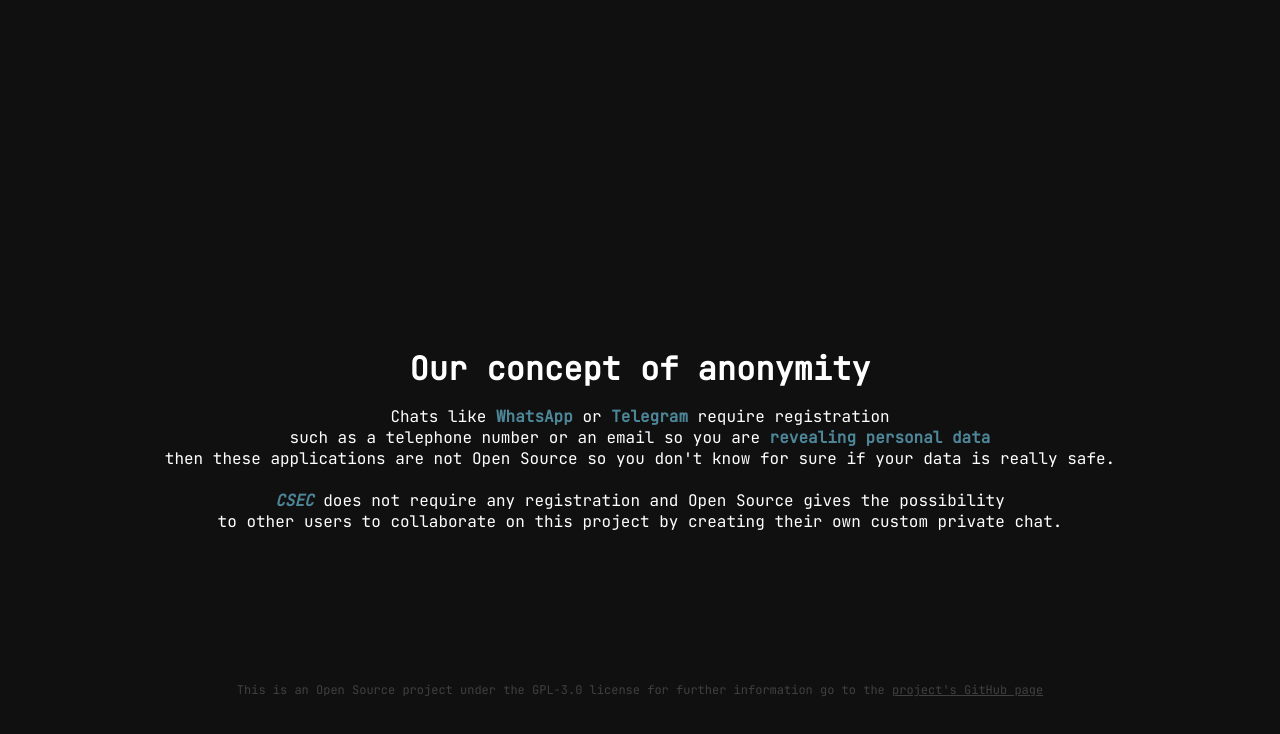
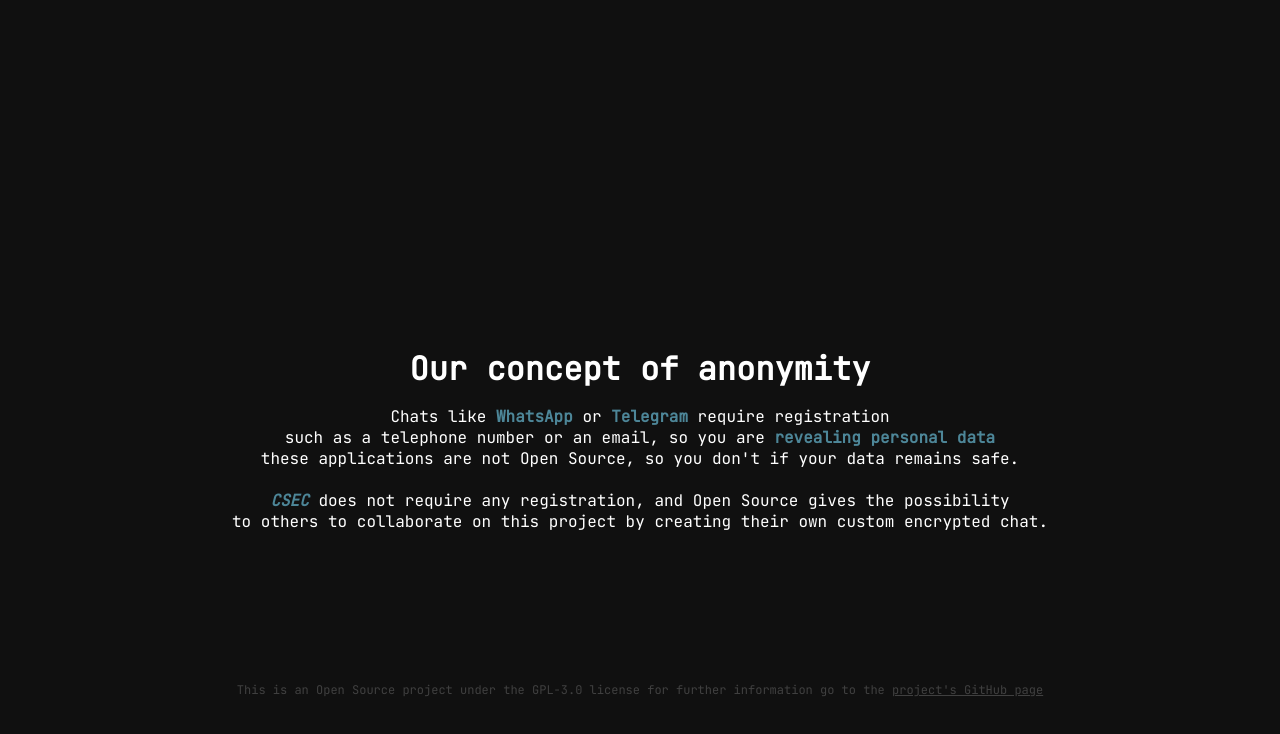
Before and after one commit to aniko33/Charles-CSEC, a plain HTML site: page site/index.html in a window 1280 px wide. Shown: the part 674-1408 px from the top of the page. Drawn offline with Linux system fonts and the light colour scheme.

Commit message:
Update index.html

```diff
--- a/site/index.html
+++ b/site/index.html
@@ -10,7 +10,7 @@
     <link rel="preconnect" href="https://fonts.googleapis.com"><link rel="preconnect" href="https://fonts.gstatic.com" crossorigin><link href="https://fonts.googleapis.com/css2?family=JetBrains+Mono&display=swap" rel="stylesheet">
 
     <script async src="https://pagead2.googlesyndication.com/pagead/js/adsbygoogle.js?client=ca-pub-6347602891689077"
-     crossorigin="anonymous"></script>
+    crossorigin="anonymous"></script>
 
     <title>CSEC WebApp</title>
 </head>
@@ -49,10 +49,10 @@
     </div>
     <div>
         <h1 id="h1_mar">Our concept of anonymity</h1>
-        <p>Chats like <b>WhatsApp</b> or <b>Telegram</b> require registration<br>such as a telephone number or an email so you are <b>revealing personal data</b><br>
-            then these applications are not Open Source so you don't know for sure if your data is really safe.<br><br>
-            <b id="csec">CSEC</b> does not require any registration and Open Source gives the possibility<br>
-             to other users to collaborate on this project by creating their own custom private chat.<br></p>
+        <p>Chats like <b>WhatsApp</b> or <b>Telegram</b> require registration<br>such as a telephone number or an email, so you are <b>revealing personal data</b><br>
+            these applications are not Open Source, so you don't if your data remains safe.<br><br>
+            <b id="csec">CSEC</b> does not require any registration, and Open Source gives the possibility<br>
+            to others to collaborate on this project by creating their own custom encrypted chat.<br></p>
     </div>
     <div id="footer">
         <p id="text_footer">This is an Open Source project under the GPL-3.0 license for further information go to the <a href="" id="link_footer">project's GitHub page</a></p>
```
